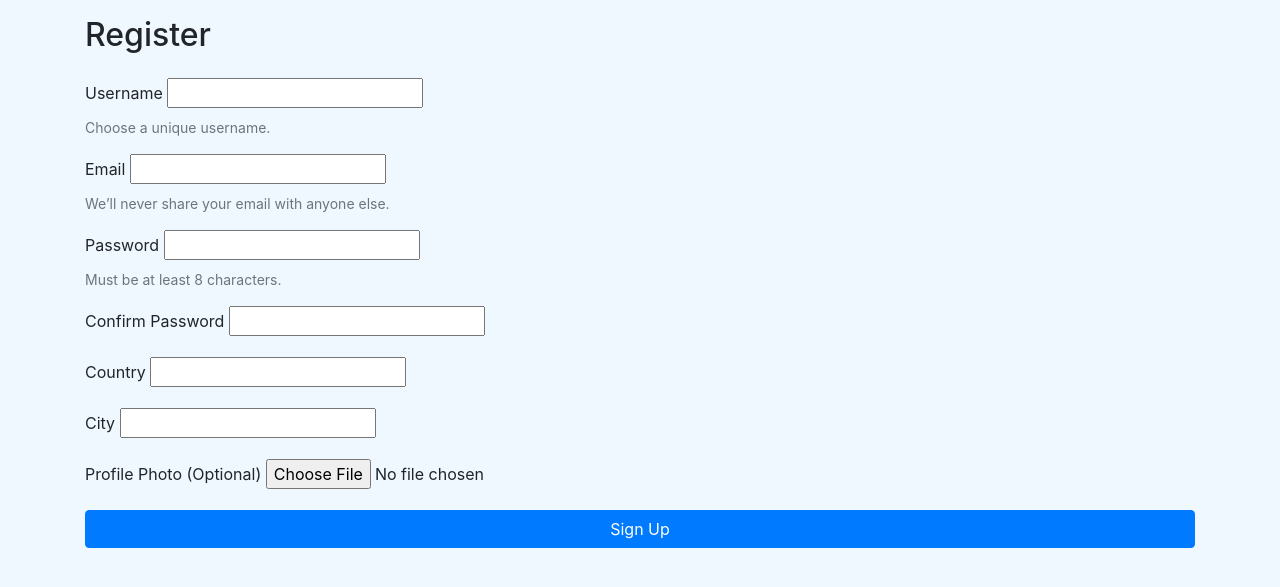
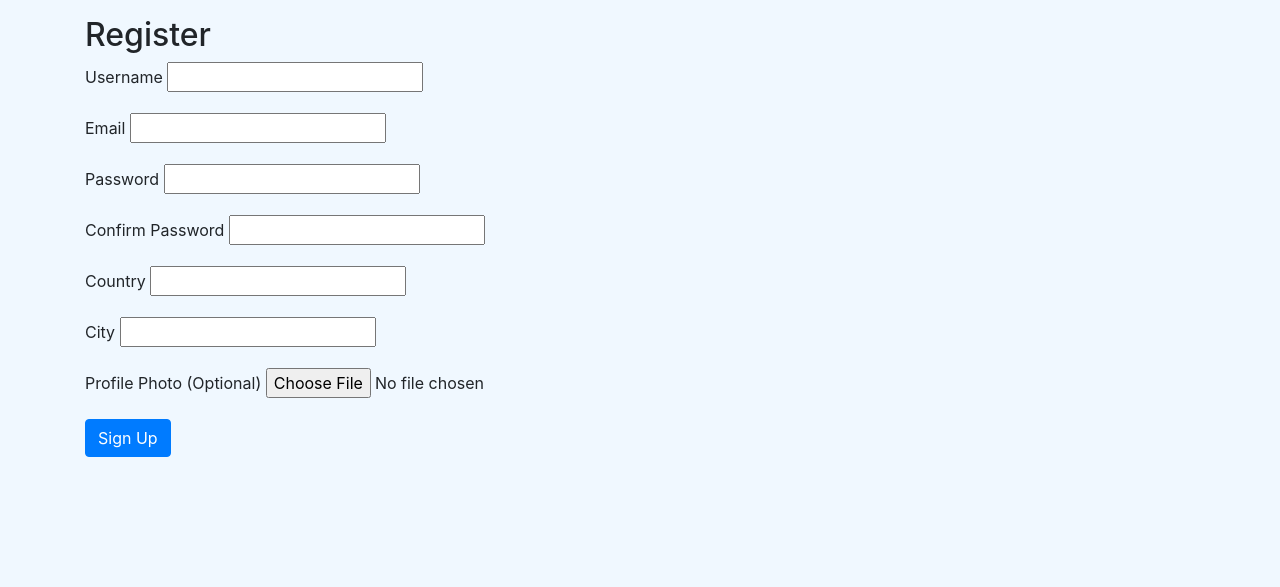
Before and after one commit to zeynepsevvalsener/se3355-final-car-rental, a Django app: page /en/register/ in a window 1280 px wide. Shown: the part 56-643 px from the top of the page. Run offline with Django 4.2, Linux system fonts and the light colour scheme.

Commit message:
Update register.html

```diff
--- a/templates/register.html
+++ b/templates/register.html
@@ -1,40 +1,28 @@
 {% extends 'base.html' %}
 {% load i18n %}
-{% block title %}{% trans "Register" %}{% endblock %}
+{% block title %}Register{% endblock %}
 
 {% block body %}
 {% include 'messages.html' %}
 
-<h2 class="mb-4">{% trans "Register" %}</h2>
-
-<form method="POST" enctype="multipart/form-data" class="needs-validation" novalidate>
+<h2>{% trans "Register" %}</h2>
+<form method="POST" enctype="multipart/form-data">
   {% csrf_token %}
-
-  <!-- Form Hataları -->
-  {% if form.non_field_errors %}
-    <div class="alert alert-danger">
-      {% for error in form.non_field_errors %}
-        {{ error }}
-      {% endfor %}
-    </div>
-  {% endif %}
+  {{ form.non_field_errors }}
 
   <div class="form-group">
     <label for="id_username">{% trans "Username" %}</label>
     {{ form.username }}
-    <small class="form-text text-muted">{% trans "Choose a unique username." %}</small>
   </div>
 
   <div class="form-group">
     <label for="id_email">{% trans "Email" %}</label>
     {{ form.email }}
-    <small class="form-text text-muted">{% trans "We’ll never share your email with anyone else." %}</small>
   </div>
 
   <div class="form-group">
     <label for="id_password">{% trans "Password" %}</label>
     {{ form.password }}
-    <small class="form-text text-muted">{% trans "Must be at least 8 characters." %}</small>
   </div>
 
   <div class="form-group">
@@ -57,6 +45,6 @@
     {{ form.photo }}
   </div>
 
-  <button type="submit" class="btn btn-primary btn-block">{% trans "Sign Up" %}</button>
+  <button type="submit" class="btn btn-primary">{% trans "Sign Up" %}</button>
 </form>
 {% endblock %}
```
